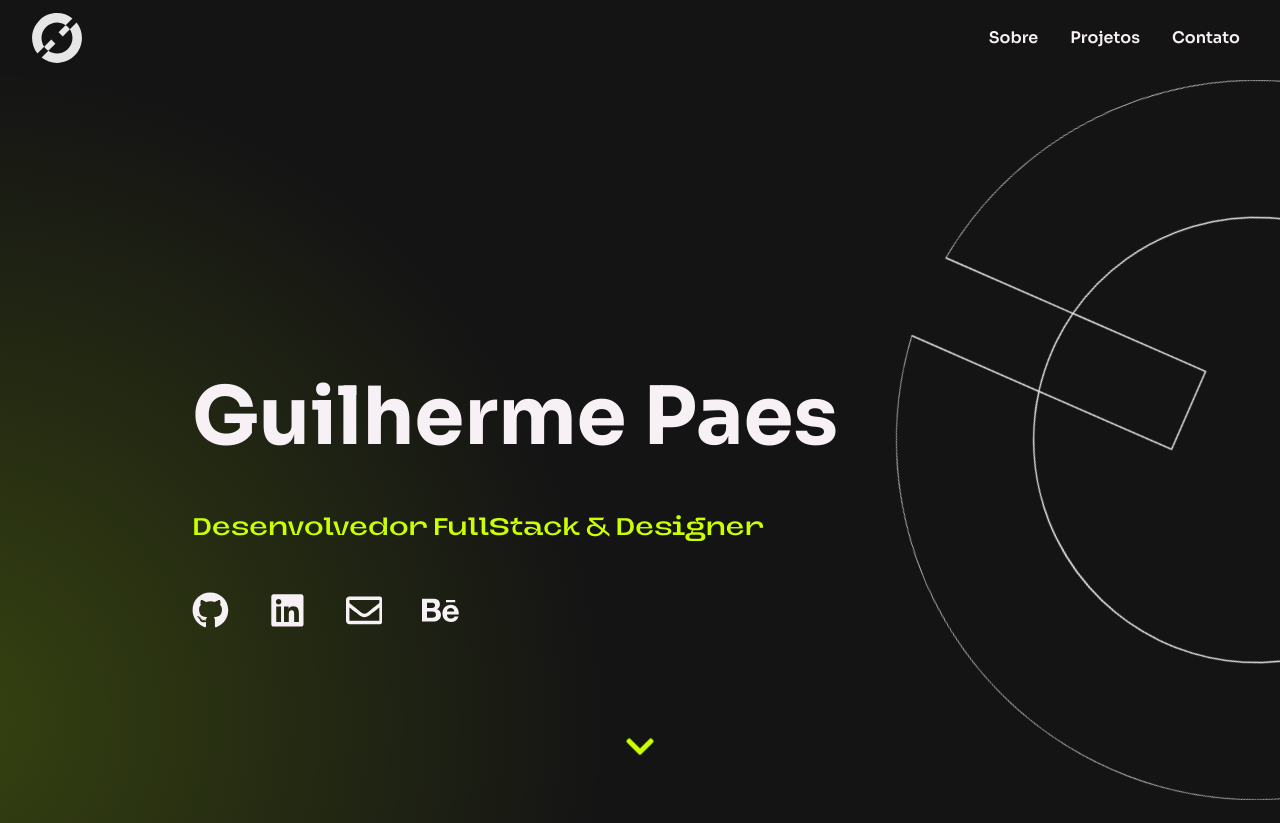
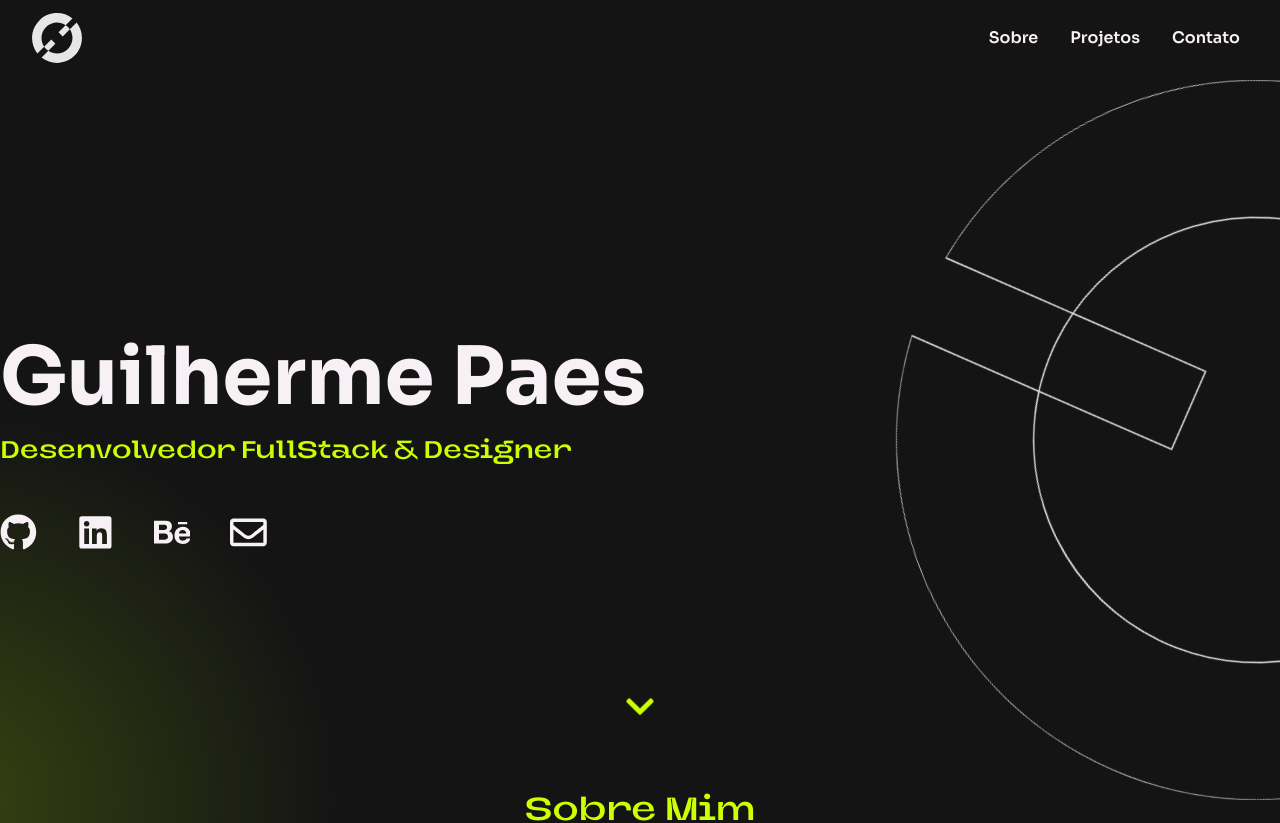
Before and after one commit to guipaex/Portfolio, a React (Create React App) app: page / in a window 1280 px wide. Shown: the top 823 px of the page. Built offline with nearby package versions, Linux system fonts and the light colour scheme; no server answers.

Commit message:
links da home adicionados com refatoração dos botões

```diff
--- a/public/index.html
+++ b/public/index.html
@@ -1,5 +1,5 @@
 <!DOCTYPE html>
-<html lang="en">
+<html lang="pt-br">
   <head>
     <meta charset="utf-8" />
     <meta name="viewport" content="width=device-width, initial-scale=1" />
--- a/src/Pages/Home/Home.module.scss
+++ b/src/Pages/Home/Home.module.scss
@@ -5,25 +5,25 @@
 .container {
   margin: auto;
   max-width: $desktop-md;
-  min-height: 100vh;
+  min-height: 90vh;
   display: flex;
   align-items: center;
-
+  @media (max-width: $mobile) {
+    justify-content: center;
+    text-align: center;
+  }
   &__content {
     flex-shrink: 0;
-    margin: auto;
-    @media (max-width: $mobile) {
-      text-align: center;
-    }
   }
   &__title {
+    margin: 1rem auto;
     font-size: clamp(1rem, 10vw, 5rem);
   }
   &__subtitle {
     margin: auto;
     width: 70vw;
     color: $Lime;
-    font-family: "Metana", sans-serif; //TEM QUE INSTALAR A FONTE
+    font-family: "Metana", sans-serif;
     font-size: 1.5rem;
   }
 }
@@ -46,7 +46,7 @@
   @media (max-width: $mobile) {
     width: 100vw;
     left: 0;
-    top: 15%;
+    top: 20%;
     opacity: 0.3;
   }
 }
@@ -55,10 +55,6 @@
   display: flex;
   gap: 2.5rem;
   margin-top: 3rem;
-  &__link {
-    width: 2.3rem;
-    height: 2.3rem;
-  }
   @media (max-width: $mobile) {
     justify-content: center;
   }
@@ -67,7 +63,7 @@
 .skipper__arrow {
   cursor: pointer;
   position: absolute;
-  bottom: 5vh;
+  bottom: 10%;
   left: 35%;
   right: 35%;
   margin: auto;
--- a/src/Pages/Home/index.tsx
+++ b/src/Pages/Home/index.tsx
@@ -1,5 +1,6 @@
 import styles from "./Home.module.scss";
 import { ReactComponent as Logo } from "../../assets/logo.svg";
+import { Behance, Email, Github, Linkedin } from "../../components/Buttons/socialLinks";
 import { FaGithub, FaLinkedin, FaRegEnvelope, FaBehance, FaAngleDown, FaChevronDown } from "react-icons/fa";
 
 export default function Home() {
@@ -10,18 +11,10 @@ export default function Home() {
           <h1 className={styles.container__title}>Guilherme Paes</h1>
           <h4 className={styles.container__subtitle}>Desenvolvedor FullStack & Designer </h4>
           <ul className={styles.listaLinks}>
-            <a href=''>
-              <FaGithub className={styles.listaLinks__link} />
-            </a>
-            <a href=''>
-              <FaLinkedin className={styles.listaLinks__link} />
-            </a>
-            <a href=''>
-              <FaRegEnvelope className={styles.listaLinks__link} />
-            </a>
-            <a href=''>
-              <FaBehance className={styles.listaLinks__link} />
-            </a>
+            <Github />
+            <Linkedin />
+            <Behance />
+            <Email />
           </ul>
           <FaChevronDown className={styles.skipper__arrow} />
         </div>
--- a/src/components/Buttons/Buttons.module.scss
+++ b/src/components/Buttons/Buttons.module.scss
@@ -20,3 +20,8 @@
     color: #e0ff66;
   }
 }
+
+.socialLink {
+  width: 2.3rem;
+  height: 2.3rem;
+}
--- /dev/null
+++ b/src/components/Buttons/socialLinks.tsx
@@ -0,0 +1,36 @@
+import { FaGithub, FaLinkedin, FaRegEnvelope, FaBehance, FaAngleDown, FaChevronDown } from "react-icons/fa";
+import styles from "./Buttons.module.scss";
+
+function Linkedin() {
+  return (
+    <a href='https://www.linkedin.com/in/guilhermepaes/' target='_blank'>
+      <FaLinkedin className={styles.socialLink} />
+    </a>
+  );
+}
+
+function Behance() {
+  return (
+    <a href='https://www.behance.net/guilhermepaes' target='_blank'>
+      <FaBehance className={styles.socialLink} />
+    </a>
+  );
+}
+
+function Github() {
+  return (
+    <a href='https://github.com/guipaex' target='_blank'>
+      <FaGithub className={styles.socialLink} />
+    </a>
+  );
+}
+
+function Email() {
+  return (
+    <a href='mailto:guipaex@gmail.com' target='_blank'>
+      <FaRegEnvelope className={styles.socialLink} />
+    </a>
+  );
+}
+
+export { Github, Linkedin, Email, Behance };
--- a/src/index.scss
+++ b/src/index.scss
@@ -8,8 +8,12 @@ body {
     "Droid Sans", "Helvetica Neue", sans-serif;
   -webkit-font-smoothing: antialiased;
   -moz-osx-font-smoothing: grayscale;
-  background: radial-gradient(circle at -50px 90vh, rgba(192, 255, 0, 0.2) 0%, transparent 40%);
+  background: radial-gradient(circle at -50px 100vh, rgba(192, 255, 0, 0.2) 0%, transparent 25%);
   background-color: $Night;
+  @media (max-width: $mobile) {
+    background: radial-gradient(circle at -50px 100vh, rgba(192, 255, 0, 0.2) 0%, transparent 15%);
+    background-color: $Night;
+  }
 }
 
 code {
```
